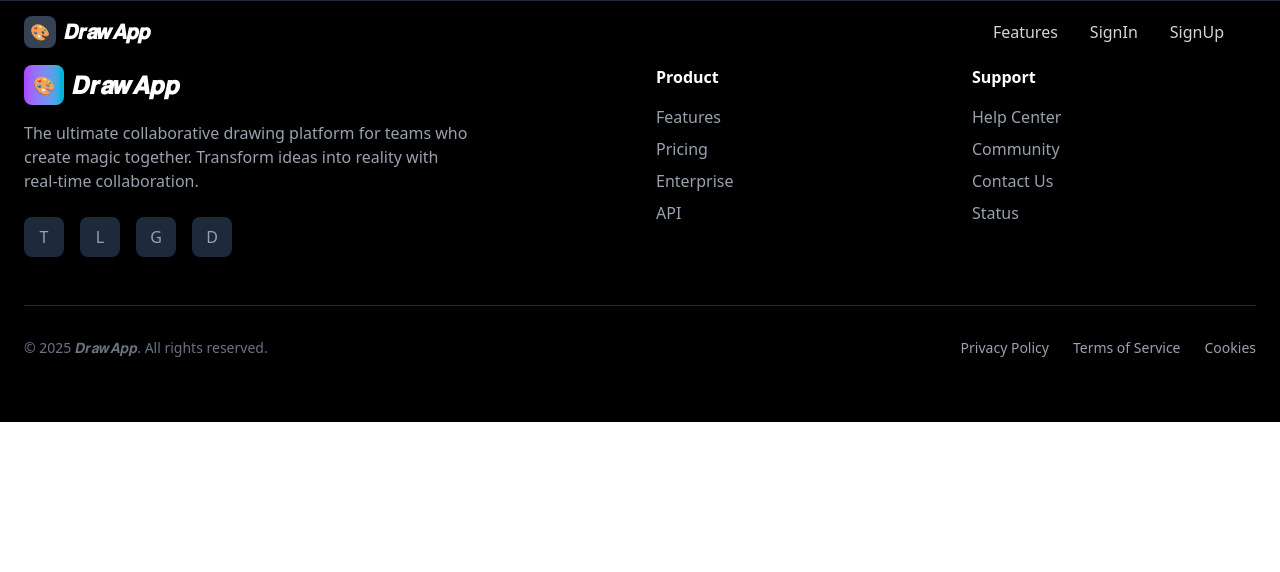
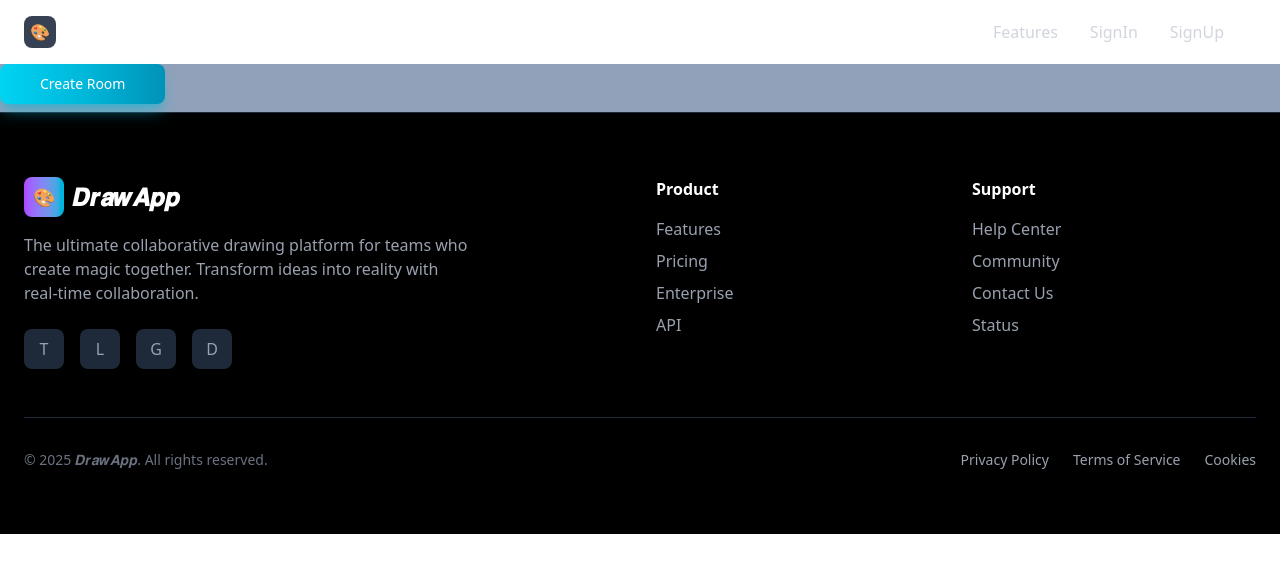
Before and after one commit to harshitvashisht/DrawApp, a Next.js app in the folder apps/drawapp-frontend/: page /dashboard in a window 1280 px wide. Shown: the top 572 px of the page. Built offline with nearby package versions, Linux system fonts and the light colour scheme.

Commit message:
Updated CreateRoom

```diff
--- /dev/null
+++ b/apps/drawapp-frontend/app/components/createRoom.tsx
@@ -0,0 +1,50 @@
+"use client"
+
+import { httpUrl } from "@repo/backendurls/urls";
+import axios from "axios";
+import Input from "./input";
+import { useRef, useState } from "react";
+import Button from "./button";
+import { headers } from "next/headers";
+
+export default  function CreateRoom(){
+
+      const roomRef = useRef<HTMLInputElement>(null)
+      const [open , setOpen] = useState(false)
+
+      async function handleCreateRoom(){
+
+        const roomname = roomRef.current?.value
+
+        await axios.post(`${httpUrl}/room`,{
+            room: roomname
+         },  {
+      headers: {
+      authorization: localStorage.getItem("token") || ""
+    }
+  }
+);
+        alert('Room-Created')
+      }
+
+
+    return <div className="bg-slate-400">
+      <Button label="Create Room" onclick={()=>setOpen(true)} />
+
+        {open && (
+        <div className="fixed inset-0 flex items-center justify-center bg-black/50 backdrop-blur-sm z-50">
+          <div className="bg-gray-800 p-6 rounded-xl shadow-lg w-[400px]">
+            <h2 className="text-xl font-semibold text-white mb-4">Create a Room</h2>
+
+            <Input referannce={roomRef} Placeholder="Enter room name" />
+
+            <div className="flex justify-end gap-3 mt-4">
+              <Button label="Cancel" onclick={() => setOpen(false)} />
+              <Button label="Create" onclick={handleCreateRoom} />
+            </div>
+          </div>
+        </div>
+      )}
+    </div>
+
+}
--- a/apps/drawapp-frontend/app/components/input.tsx
+++ b/apps/drawapp-frontend/app/components/input.tsx
@@ -1,6 +1,6 @@
 
 interface InputProps{
-    label : string,
+    label? : string,
      Placeholder : string
      referannce : any
 }
--- a/apps/drawapp-frontend/app/dashboard/page.tsx
+++ b/apps/drawapp-frontend/app/dashboard/page.tsx
@@ -1,7 +1,8 @@
+import CreateRoom from "../components/createRoom";
 import HeroSection from "../components/herosection";
 
 export default function Dashboard() {
-  return <div>
-
+  return <div className="pt-16">
+       <CreateRoom/>
   </div>
 }
```
